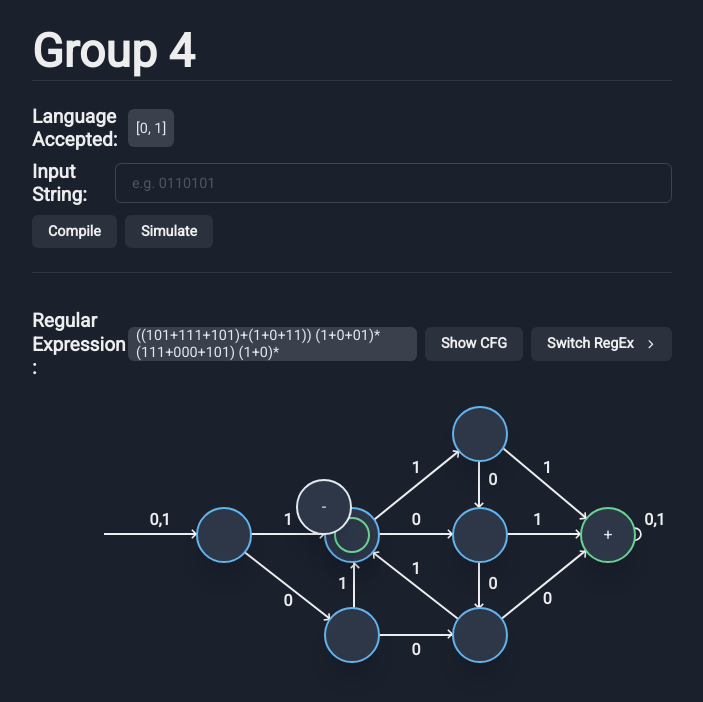
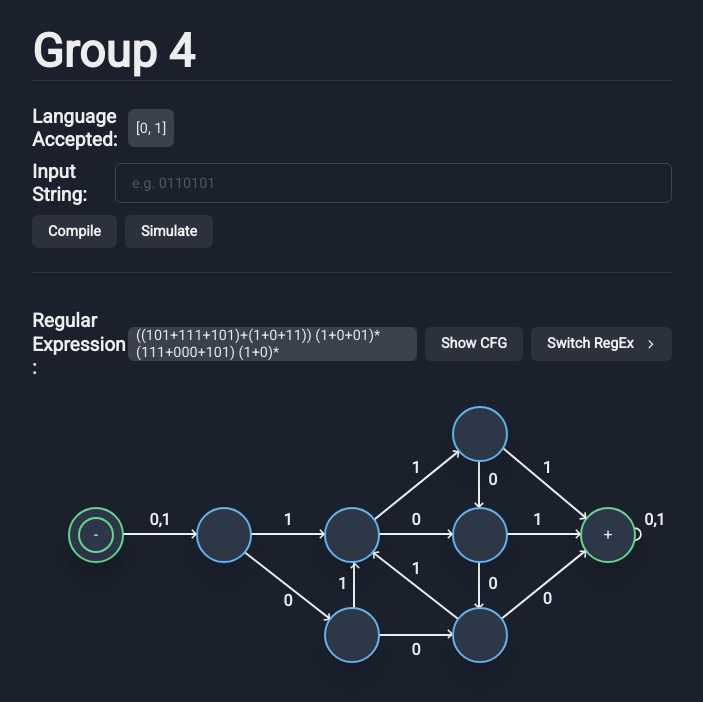
Before and after one commit to Kaezie/AutomataDFA, a Next.js app: page / in a window 1280 px wide. Both pictures are taken after a click on the button "Switch RegEx". Shown: the top 702 px of the page, without its empty margins (288-991 px from the left). Built offline with nearby package versions, Linux system fonts and the light colour scheme.

Commit message:
badge fix 2nd dfa

```diff
--- a/components/DFA/SecondDFA.js
+++ b/components/DFA/SecondDFA.js
@@ -293,7 +293,7 @@ const SecondDFA = ({ currentNodeVal, simulatingStatus }) => {
         whileHover={!simulatingStatus && "scale"}
       >
         <Atom
-        variant="8inner"
+        variant="inner8"
         variants={variants}
         initial="initial"
         >
--- a/styles/badgeStyles.js
+++ b/styles/badgeStyles.js
@@ -152,7 +152,7 @@ export const Badge = {
 
       borderColor: "green.300",
     },
-    8: {
+    inner8: {
       top: "50%",
       left: "50%",
       h: "2.25em",
```
